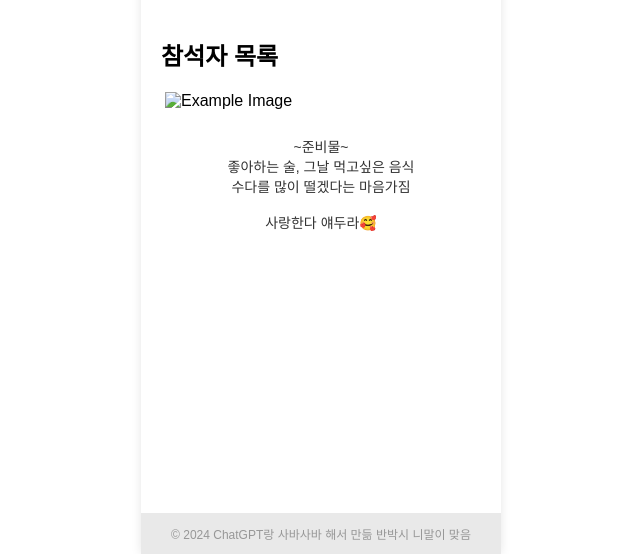
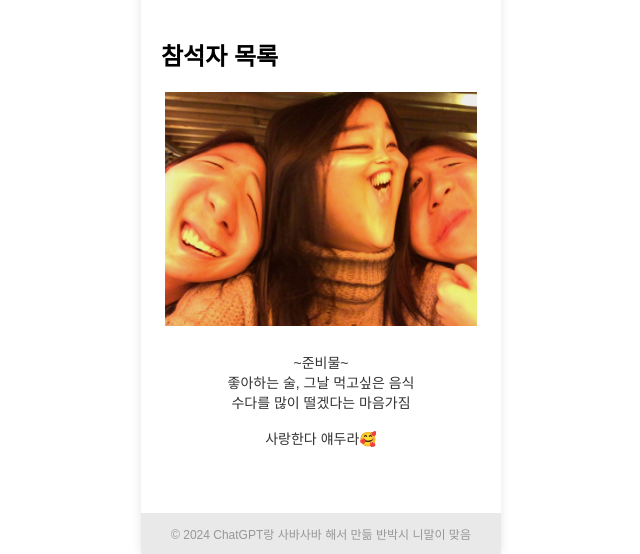
Before and after one commit to DumplingLord/my-invitation-sit, a plain HTML site: page index.html in a window 1280 px wide. Shown: the part 246-800 px from the top of the page, without its empty margins (319-959 px from the left). Drawn offline with Linux system fonts and the light colour scheme; a web font is replaced by a local one.

Commit message:
Update index.html

```diff
--- a/index.html
+++ b/index.html
@@ -17,7 +17,7 @@
                 <h2>참석자 목록</h2>
                 </ul>
                 <div id="image-container">
-                    <img src="/P20141228_200122000_E56D0500-BF1C-4F22-9759-DD498831FDB3 1.png" alt="Example Image">
+                    <img src="images/P20141228_200122000_E56D0500-BF1C-4F22-9759-DD498831FDB3 1.png" alt="Example Image">
                     <p class="image-caption"><br>~준비물~<br>좋아하는 술, 그날 먹고싶은 음식<br>수다를 많이 떨겠다는 마음가짐<br><br>사랑한다 얘두라🥰</p>
                 </div>
         </main>
```
